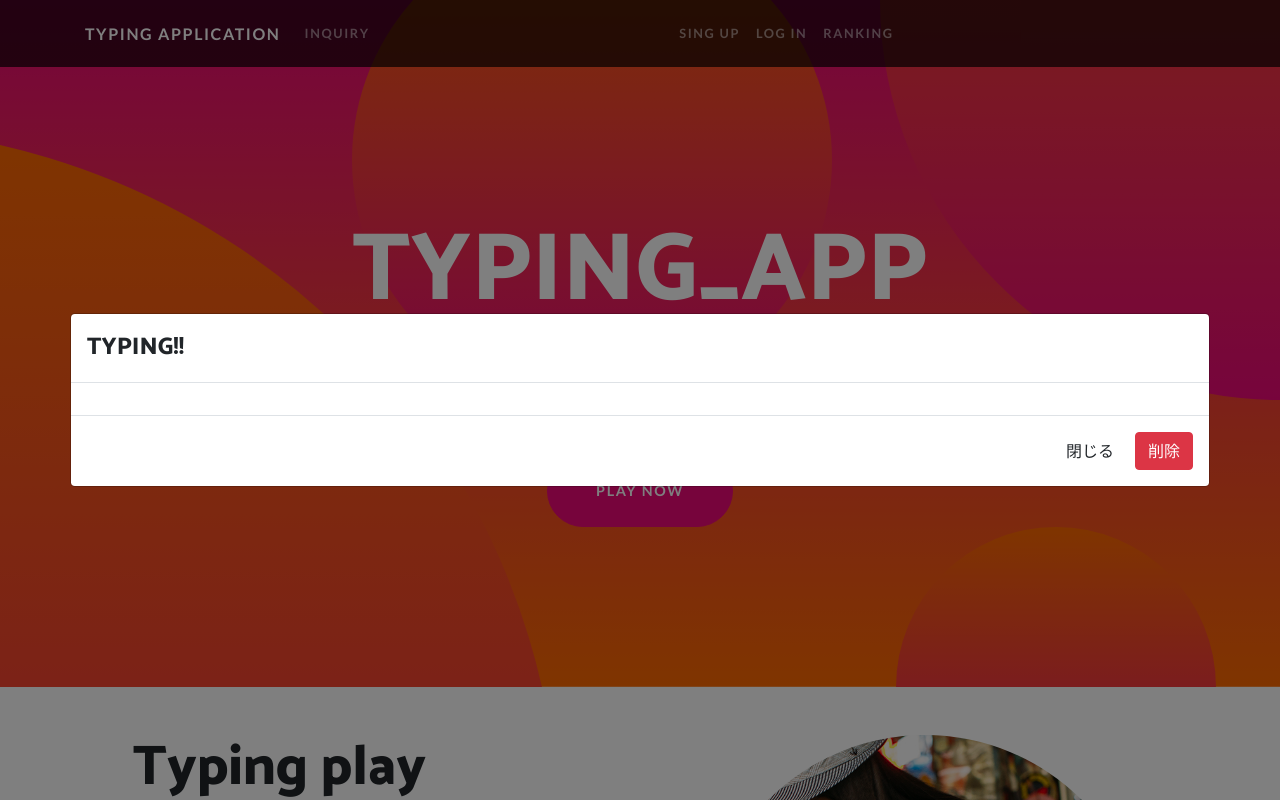
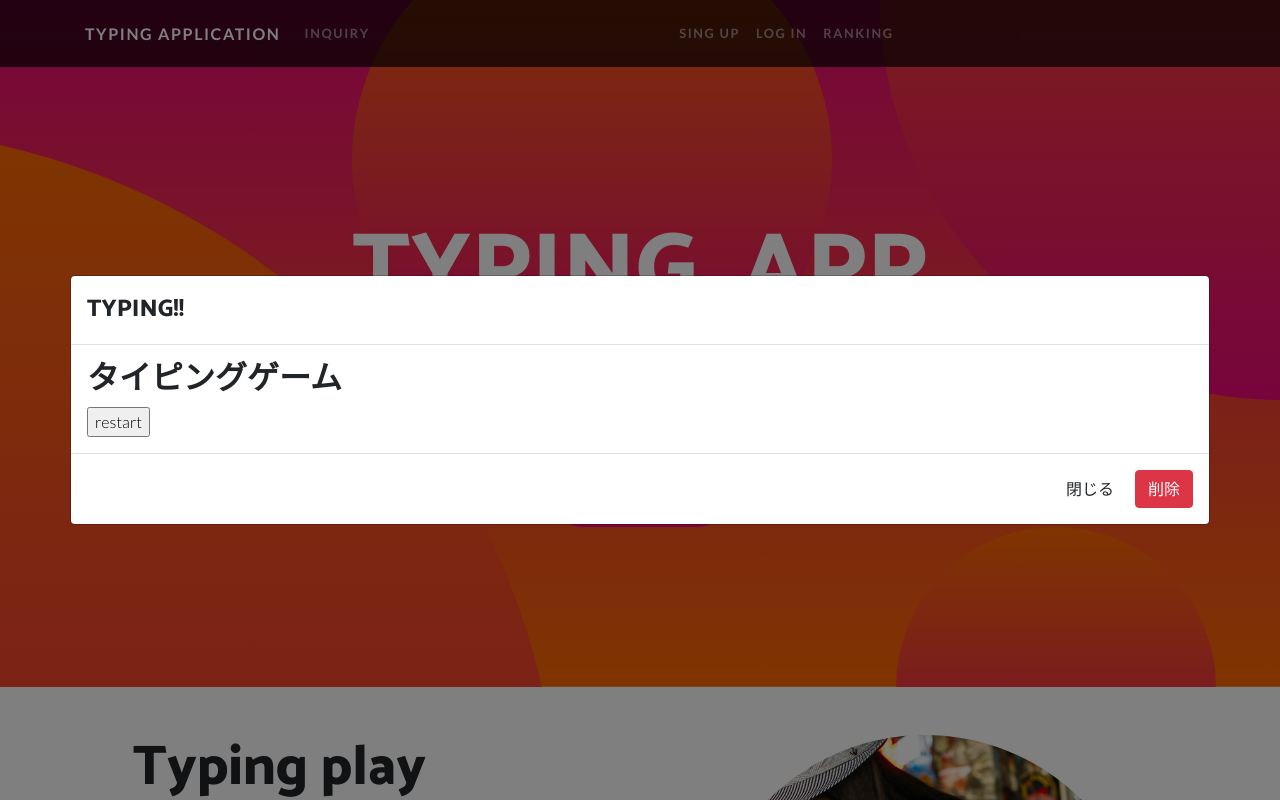
Before and after one commit to SotaTakeuchi/demo_typingapp, a Django app: page / in a window 1280 px wide, after a click on "PLAY NOW". Run offline with Django 3.2, Linux system fonts and the light colour scheme; some libraries are stand-ins or nearby versions.

Commit message:
change html

```diff
--- a/typing_app/templates/index.html
+++ b/typing_app/templates/index.html
@@ -33,7 +33,19 @@
                 <h4 class="modal-title" id="basicModal">TYPING!!</h4>
             </div>
             <div class="modal-body">
-                <script src="{% static 'js/typing.js' %}"></script>
+                <head>
+                    <meta charset="UTF-8" />
+                    <title>typingGame</title>
+                    <link rel="stylesheet" type="text/css" media="screen,print" href="{% static 'css/typing.css' %}" />
+                </head>
+
+
+                <body>
+                    <h2>タイピングゲーム</h2>
+                    <div id="frame"></div>
+                    <input type="button" class="button" id="restart" value="restart" onclick="gameSet()">
+                    <script type="text/javascript" src="{% static 'js/typing.js' %}"></script>
+                </body>
             </div>
             <div class="modal-footer">
                 <button type="button" class="btn btn-default" data-dismiss="modal">閉じる</button>
```
